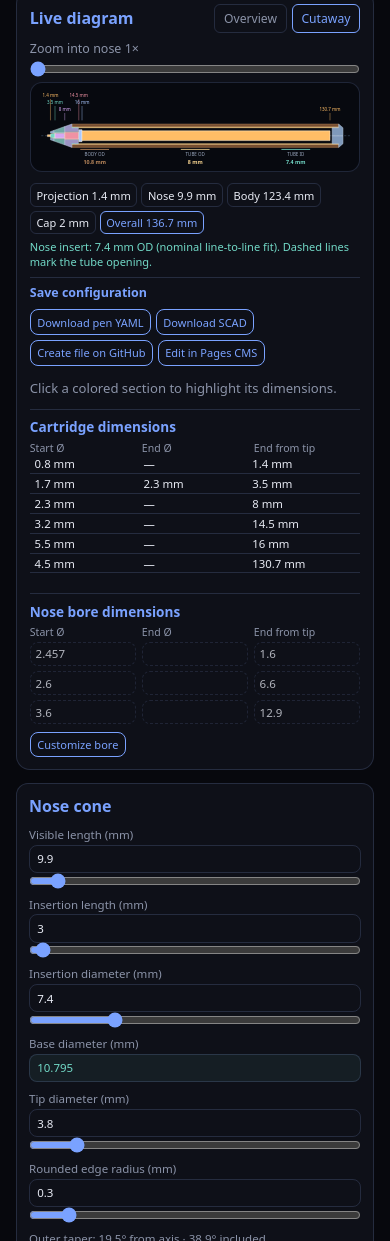
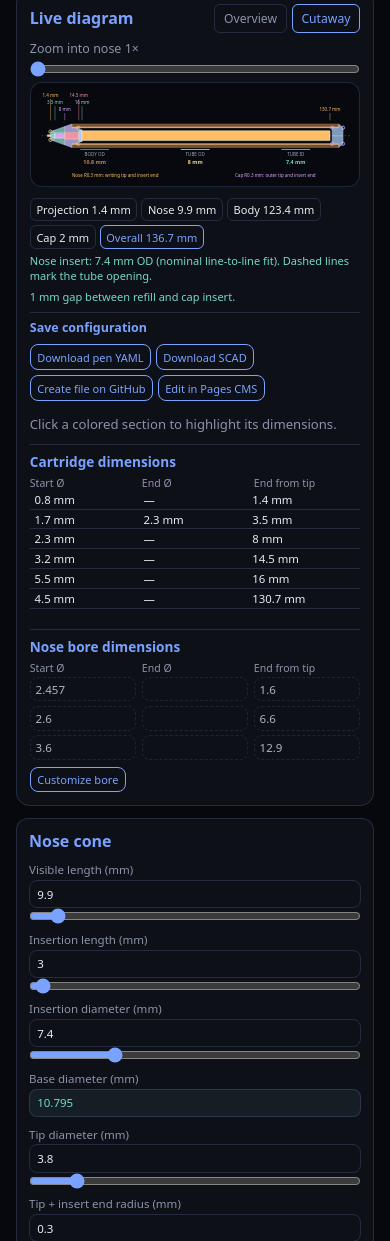
Before and after one commit to jquintus/pens, a plain HTML site: page site/openscad/designer.html in a window 390 px wide. Shown: the part 759-2000 px from the top of the page. Drawn offline with Linux system fonts and the light colour scheme.

Commit message:
Add one-click refill fit and radius edge callouts

```diff
--- a/site/openscad/designer.html
+++ b/site/openscad/designer.html
@@ -1,6 +1,6 @@
 <!doctype html>
 <html lang="en"><head><meta charset="utf-8"><meta name="viewport" content="width=device-width,initial-scale=1">
-<title>Pen designer · OpenSCAD Pens</title><link rel="stylesheet" href="../styles.css"><link rel="stylesheet" href="styles.css?v=20261101-default-scale"></head>
+<title>Pen designer · OpenSCAD Pens</title><link rel="stylesheet" href="../styles.css"><link rel="stylesheet" href="styles.css?v=20261101-radius-callouts"></head>
 <body><div class="bg-grid" aria-hidden="true"></div><header class="site-header"><div class="site-header__inner"><a class="brand-link" href="index.html"><div class="brand"><span class="brand__mark"></span><div><h1 class="brand__title">Pens · OpenSCAD</h1><p class="brand__tag">Refill catalog and pen designer</p></div></div></a><nav class="quick-links"><a class="quick-links__item" href="index.html">Gallery</a><a class="quick-links__item" href="cartridges.html">Cartridges</a><a class="quick-links__item" href="https://app.pagescms.org/jquintus/pens/main/collection/configurations">Pages CMS</a></nav></div></header>
 <main class="designer">
   <div class="designer__intro"><p class="preview__eyebrow">Interactive designer</p><h2>Design around your tube</h2></div>
@@ -17,13 +17,13 @@
     <section class="designer__preview" aria-label="Pen diagram">
       <div class="designer__panel-heading"><h3>Live diagram</h3><div class="designer__view-switch" role="tablist" aria-label="Diagram view"><button id="show-overview" type="button" role="tab" aria-selected="false" aria-controls="overview-panel">Overview</button><button id="show-cutaway" type="button" role="tab" aria-selected="true" aria-controls="cutaway-panel">Cutaway</button></div></div>
       <div id="overview-panel" hidden><svg id="overview" viewBox="0 0 800 130" role="img" aria-label="Full pen overview with nose cone, body, and end cap"></svg></div>
-      <div id="cutaway-panel"><label class="designer__zoom">Zoom into nose <span id="cutaway-zoom-value">1×</span><input id="cutaway-zoom" type="range" min="1" max="6" step="0.5" value="1"></label><svg id="cutaway" viewBox="0 0 800 210" role="img" aria-label="Dimensioned axial cutaway"></svg><div id="cutaway-dimensions" class="designer__lengths" aria-label="Pen length dimensions"></div><p id="cutaway-fit-note" class="designer__fit-note"></p></div>
+      <div id="cutaway-panel"><label class="designer__zoom">Zoom into nose <span id="cutaway-zoom-value">1×</span><input id="cutaway-zoom" type="range" min="1" max="6" step="0.5" value="1"></label><svg id="cutaway" viewBox="0 0 800 210" role="img" aria-label="Dimensioned axial cutaway"></svg><div id="cutaway-dimensions" class="designer__lengths" aria-label="Pen length dimensions"></div><p id="cutaway-fit-note" class="designer__fit-note"></p><p id="cap-fit-note" class="designer__fit-note"></p></div>
       <section class="designer__save-strip"><h3>Save configuration</h3><div class="designer__actions"><button id="download-config" type="button">Download pen YAML</button><button id="download-scad" type="button">Download SCAD</button><a id="github-config" target="_blank" rel="noopener">Create file on GitHub</a><a href="https://app.pagescms.org/jquintus/pens/main/collection/configurations">Edit in Pages CMS</a></div></section>
       <p class="designer__hint">Click a colored section to highlight its dimensions.</p><div class="designer__dimensions-grid"><div id="refill-dimensions" class="designer__inline-dimensions"><h3>Cartridge dimensions</h3><div id="segments"></div></div><div id="bore-dimensions" class="designer__inline-dimensions"><h3>Nose bore dimensions</h3><div id="bore-segments"></div><div class="designer__actions"><button id="customize-bore" type="button">Customize bore</button><button id="reset-bore" type="button" hidden>Reset from refill</button></div></div></div>
     </section>
     <section class="designer__controls" aria-label="Geometry controls">
       <div id="panel-nose" class="designer__control-card"><h3>Nose cone</h3><div id="nose-fields" class="designer__fields"></div><p id="nose-angle" class="designer__hint" aria-live="polite"></p></div>
-      <div id="panel-body" class="designer__control-card"><h3>Body</h3><div id="body-fields" class="designer__fields"><input id="body-diameter" type="hidden" value="9"><div class="designer__hardware-value">Front OD <strong id="body-front-od"></strong></div><div class="designer__hardware-value">Rear OD <strong id="body-rear-od"></strong></div><div class="designer__hardware-value">Tube OD <strong id="tube-od"></strong></div><div class="designer__hardware-value">Tube ID <strong id="tube-id"></strong></div><label>Length (mm)<input id="body-length" type="number" min="0" step="0.1" value="110"></label></div><p id="tube-assumption-note" class="designer__hint">Tube and bushing diameters come from the selected hardware. Only the nose and cap are printable.</p><div id="body-hardware-notes"></div></div>
+      <div id="panel-body" class="designer__control-card"><h3>Body</h3><div id="body-fields" class="designer__fields"><input id="body-diameter" type="hidden" value="9"><div class="designer__hardware-value">Front OD <strong id="body-front-od"></strong></div><div class="designer__hardware-value">Rear OD <strong id="body-rear-od"></strong></div><div class="designer__hardware-value">Tube OD <strong id="tube-od"></strong></div><div class="designer__hardware-value">Tube ID <strong id="tube-id"></strong></div><div class="designer__length-field"><label>Length (mm)<input id="body-length" type="number" min="0" step="0.1" value="110"></label><button id="fit-body-length" class="designer__fit-action" type="button"></button></div></div><p id="tube-assumption-note" class="designer__hint">Tube and bushing diameters come from the selected hardware. Only the nose and cap are printable.</p><div id="body-hardware-notes"></div></div>
       <div id="panel-cap" class="designer__control-card"><h3>End cap</h3><div id="cap-fields" class="designer__fields"></div></div>
       <div id="panel-fit" class="designer__control-card"><h3>Refill fit</h3><label>Tip projection beyond nose (mm)<input id="tip-projection" type="number" min="0" step="0.1" value="0"></label><div class="designer__fields"><label>Tip bore clearance (mm)<input id="tip-clearance" type="number" min="0" step="0.05" value="0.3"></label><label>Passage clearance (mm)<input id="passage-clearance" type="number" min="0" step="0.05" value="0.4"></label></div><p class="designer__hint">Clearances add to the measured refill diameters.</p><label class="designer__sweep-toggle"><input id="fit-sweep-enabled" type="checkbox"> Generate insertion fit sweep</label><div id="fit-sweep-controls" hidden><div class="designer__fields"><label>Start Ø (mm)<input id="fit-sweep-start" type="number" min="0" step="0.01" value="7.40"></label><label>End Ø (mm)<input id="fit-sweep-end" type="number" min="0" step="0.01" value="7.45"></label><label>Step (mm)<input id="fit-sweep-step" type="number" min="0.01" step="0.01" value="0.01"></label></div><div class="designer__sweep-navigation"><button id="fit-sweep-prev" type="button">Previous</button><span id="fit-sweep-current"></span><button id="fit-sweep-next" type="button">Next</button></div></div></div>
     </section>
--- a/site/openscad/designer.js
+++ b/site/openscad/designer.js
@@ -15,7 +15,7 @@ function option(select,value,label){const el=document.createElement("option");el
 function numericFields(container,keys,values,locked=[],onChange=()=>{}){
  container.replaceChildren();
  for(const key of keys){
-  const label=document.createElement("label");label.textContent=`${names[key] || key} (mm)`;
+  const label=document.createElement("label");const caption=key==="round_radius_mm"?(container.id==="nose-fields"?"Tip + insert end radius":"Outer end + insert end radius"):(names[key]||key);label.textContent=`${caption} (mm)`;
   const input=document.createElement("input");input.type="number";input.step=container.id==="cap-fields"&&key==="diameter_mm"?"0.01":"0.1";input.min="0";input.dataset.key=key;input.value=values[key]??"";
   const slider=document.createElement("input");slider.type="range";slider.min="0";slider.max=key.includes("length")?"150":key.includes("radius")?"3":"30";slider.step="0.1";slider.value=input.value;
   if(locked.includes(key)){input.readOnly=true;slider.hidden=true;label.title="Set by selected hardware"}
@@ -23,6 +23,7 @@ function numericFields(container,keys,values,locked=[],onChange=()=>{}){
    input.addEventListener("input",()=>{slider.value=input.value;onChange(key,Number(input.value));update()});
    slider.addEventListener("input",()=>{input.value=slider.value;onChange(key,Number(input.value));update()});
   }
+  if(key==="round_radius_mm"){input.addEventListener("focus",update);input.addEventListener("blur",update)}
   label.append(input,slider);
   if(container.id==="cap-fields"&&key==="diameter_mm"){
    const wrapper=document.createElement("div");wrapper.className="designer__derived-field";
@@ -31,10 +32,24 @@ function numericFields(container,keys,values,locked=[],onChange=()=>{}){
    const reset=document.createElement("button");reset.id="cap-diameter-reset";reset.type="button";reset.textContent="Reset to bushing";
    reset.addEventListener("click",()=>{const value=currentBarrel?.rear_od_mm;if(!Number.isFinite(value))return;input.value=value;slider.value=value;capDiameterOverridden=false;updateCapOverrideUi();update()});
    toolbar.append(status,reset);wrapper.append(label,toolbar);container.append(wrapper);
+  }else if(container.id==="cap-fields"&&key==="insertion_length_mm"){
+   const wrapper=document.createElement("div");wrapper.className="designer__length-field";
+   const button=document.createElement("button");button.id="fit-cap-insertion";button.className="designer__fit-action";button.type="button";
+   wrapper.append(label,button);container.append(wrapper);
   }else container.append(label);
  }
 }
 function updateCapOverrideUi(){const status=$("cap-diameter-status"),reset=$("cap-diameter-reset");if(!status||!reset)return;status.textContent=capDiameterOverridden?"Overridden":"From bushing";reset.hidden=!capDiameterOverridden;status.closest(".designer__derived-field").classList.toggle("is-overridden",capDiameterOverridden)}
+function refillCapFit(s){const parts=profile(s.refill);if(!parts.length)return null;const refillBack=parts.at(-1).end_distance_mm-s.projection,capFront=s.nose.visible_length_mm+s.bodyLength-s.cap.insertion_length_mm;return {gap:capFront-refillBack,bodyLength:refillBack-s.nose.visible_length_mm+s.cap.insertion_length_mm,capInsertion:s.nose.visible_length_mm+s.bodyLength-refillBack}}
+function updateFitActions(s){
+ const fit=refillCapFit(s),bodyButton=$("fit-body-length"),capButton=$("fit-cap-insertion"),note=$("cap-fit-note");
+ if(!fit){bodyButton.disabled=true;bodyButton.textContent="Select a refill";capButton.disabled=true;capButton.textContent="Select a refill";note.textContent="";return}
+ const gap=Number(fit.gap.toFixed(3)),bodyTarget=Number(fit.bodyLength.toFixed(3)),capTarget=Number(fit.capInsertion.toFixed(3));
+ bodyButton.dataset.target=bodyTarget;bodyButton.disabled=bodyTarget<=0||Math.abs(gap)<0.001;bodyButton.textContent=bodyButton.disabled&&Math.abs(gap)<0.001?"Refill meets cap":`Set body to ${bodyTarget} mm`;
+ capButton.dataset.target=capTarget;capButton.disabled=capTarget<=0||capTarget>=s.bodyLength-s.nose.insertion_length_mm||Math.abs(gap)<0.001;capButton.textContent=capButton.disabled&&Math.abs(gap)<0.001?"Refill meets cap":capTarget<=0?"Lengthen body first":capButton.disabled?"Cap insert would be too long":`Set insert to ${capTarget} mm`;
+ note.classList.toggle("is-overlap",gap<-.001);
+ note.textContent=gap>.001?`${gap} mm gap between refill and cap insert.`:gap<-.001?`${Math.abs(gap)} mm overlap between refill and cap insert.`:"Refill meets the cap insert.";
+}
 function attachSlider(id,max,step){const input=$(id),slider=document.createElement("input");slider.type="range";slider.min="0";slider.max=String(max);slider.step=String(step);slider.value=input.value;input.after(slider);input.addEventListener("input",()=>{if(id==="tip-projection")projectionCustomized=true;slider.value=input.value;update()});slider.addEventListener("input",()=>{if(id==="tip-projection")projectionCustomized=true;input.value=slider.value;update()})}
 function setProjectionDefault(refill,explicit){const first=refill?.segments?.[0]?.end_distance_mm;const value=explicit??(Number.isFinite(first)?first:0);$("tip-projection").value=value;$("tip-projection").nextElementSibling.value=value}
 function readFields(container){return Object.fromEntries([...container.querySelectorAll('input[type="number"]')].map(i=>[i.dataset.key,Number(i.value)]))}
@@ -97,7 +112,7 @@ function validate(s){const issues=[];for(const [label,obj] of [["Nose",s.nose],[
  if(bore.length&&Math.abs(bore.at(-1).end_distance_mm-noseTotal)>0.001)issues.push("Last bore end must equal nose visible plus insertion length");
  const tubeDiameter=s.barrel?.tube_id_mm??0;
  if(s.refill){if(!s.refill.geometry_ready)issues.push("Refill measurements are incomplete");const parts=profile(s.refill);for(const fill of parts)for(const hole of bore){const start=Math.max(fill.start_distance_mm-s.projection,hole.start_distance_mm),end=Math.min(fill.end_distance_mm-s.projection,hole.end_distance_mm);if(end>start&&Math.max(diameterAt(fill,start+s.projection)-diameterAt(hole,start),diameterAt(fill,end+s.projection)-diameterAt(hole,end))>=0)issues.push("Refill intersects the nose bore")}
- if(parts.length&&parts.at(-1).end_distance_mm-s.projection>s.nose.visible_length_mm+s.bodyLength-s.cap.insertion_length_mm){const minimum=parts.at(-1).end_distance_mm-s.projection-s.nose.visible_length_mm+s.cap.insertion_length_mm;issues.push(`Refill reaches the end cap; body length must be at least ${minimum.toFixed(1)} mm`)}
+ if(parts.length&&parts.at(-1).end_distance_mm-s.projection>s.nose.visible_length_mm+s.bodyLength-s.cap.insertion_length_mm+1e-6){const minimum=parts.at(-1).end_distance_mm-s.projection-s.nose.visible_length_mm+s.cap.insertion_length_mm;issues.push(`Refill overlaps the cap insert; body length must be at least ${minimum.toFixed(1)} mm`)}
  for(const fill of parts){const start=Math.max(fill.start_distance_mm-s.projection,noseTotal),end=Math.min(fill.end_distance_mm-s.projection,s.nose.visible_length_mm+s.bodyLength-s.cap.insertion_length_mm);if(end>start&&Math.max(diameterAt(fill,start+s.projection),diameterAt(fill,end+s.projection))>=tubeDiameter)issues.push("Refill is wider than the tube opening")}}
  return [...new Set(issues)]}
 function renderValidation(s,issues){
@@ -191,7 +206,7 @@ function renderValidation(s,issues){
    else mark("#passage-clearance","Increase passage clearance or change tip projection so the refill fits the bore.");
    continue;
   }
-  if(issue.startsWith("Refill reaches the end cap")){mark("#body-length",issue);continue}
+  if(issue.startsWith("Refill overlaps the cap insert")){mark("#body-length",issue);continue}
   if(issue==="Refill is wider than the tube opening"){
    mark("#tube-select",`The refill is wider than the selected tube ID of ${s.barrel?.tube_id_mm} mm. Choose hardware with a larger measured tube opening.`);continue;
   }
@@ -210,7 +225,7 @@ function cutaway(s){
  const largest=Math.max(s.bodyDiameter,s.bodyRearDiameter||0,nose.base_diameter_mm,nose.insertion_diameter_mm,cap.diameter_mm,cap.tip_diameter_mm,...parts.map(maxDiameter),1);
  const top=100,half=largest*scale/2,mid=top+half,rad=d=>Math.max(0.5,d*scale/2);
  const diagramBottom=mid+half;
- svg.setAttribute("viewBox",`0 0 800 ${Math.ceil(diagramBottom+58)}`);
+ svg.setAttribute("viewBox",`0 0 800 ${Math.ceil(diagramBottom+94)}`);
  const point=(a,r)=>`${x(a)},${mid-r}`;
  const polygon=(points,fill,stroke="none",opacity=1,attrs="")=>`<polygon points="${points.map(([a,r])=>point(a,r)).join(" ")}" fill="${fill}" stroke="${stroke}" opacity="${opacity}" ${attrs}/>`;
  let shapes=`<line x1="25" y1="${mid}" x2="780" y2="${mid}" stroke="#587391" stroke-dasharray="5 4"/>`;
@@ -245,6 +260,15 @@ function cutaway(s){
  const bodyValue=s.bodyDiameter===rearBodyDiameter?`${displayDiameter(s.bodyDiameter)} mm`:`${displayDiameter(s.bodyDiameter)} mm tip, ${displayDiameter(rearBodyDiameter)} mm cap`;
  for(const [center,label,value,color] of [[155,"BODY OD",bodyValue,"#bd8a5d"],[400,"TUBE OD",`${tubeOD} mm`,"#f8d591"],[645,s.barrel?.tube_wall_assumption_mm?"TUBE ID (ASSUMED)":"TUBE ID",`${tubeID} mm`,"#72d9c7"]]){
   shapes+=`<line x1="${center-35}" y1="${diagramBottom+5}" x2="${center+35}" y2="${diagramBottom+5}" stroke="${color}" stroke-width="2"/><text x="${center}" y="${diagramBottom+22}" fill="#9ca9c0" font-size="11" text-anchor="middle">${label}</text><text x="${center}" y="${diagramBottom+40}" fill="${color}" font-size="13" font-weight="600" text-anchor="middle">${xml(value)}</text>`;
+ }
+ const focusedRadius=document.activeElement?.dataset?.key==="round_radius_mm"?(document.activeElement.closest("#nose-fields")?"nose":"cap"):null;
+ for(const [kind,radius,corners,center,color,description] of [
+  ["nose",nose.round_radius_mm,[[0,nose.tip_diameter_mm],[noseRear,nose.insertion_diameter_mm]],205,"#f6c56a","writing tip and insert end"],
+  ["cap",cap.round_radius_mm,[[bodyEnd+cap.length_mm,cap.tip_diameter_mm],[capInsertStart,cap.insertion_diameter_mm]],595,"#d6a6f3","outer tip and insert end"]
+ ]){
+  if(radius>0)for(const [distance,diameter] of corners)for(const sign of [-1,1])shapes+=`<circle class="designer__radius-marker${focusedRadius===kind?" is-active":""}" data-radius-for="${kind}" role="button" tabindex="0" aria-label="${kind} radius rounds the ${xml(description)}" cx="${x(distance)}" cy="${mid+sign*rad(diameter)}" r="${Math.max(4,Math.min(12,radius*scale))}" fill="none" stroke="${color}" stroke-width="2"><title>${xml(kind)} radius rounds the ${xml(description)}</title></circle>`;
+  const note=radius>0?`${kind==="nose"?"Nose":"Cap"} R${radius} mm: ${description}`:`${kind==="nose"?"Nose":"Cap"}: square edges`;
+  shapes+=`<text class="designer__radius-label${focusedRadius===kind?" is-active":""}" data-radius-for="${kind}" x="${center}" y="${diagramBottom+72}" fill="${color}" font-size="11" text-anchor="middle">${xml(note)}</text>`;
  }
  svg.innerHTML=shapes;applySelection();
  const overall=s.projection+noseEnd+s.bodyLength+cap.length_mm;
@@ -286,7 +310,7 @@ function configYaml(s){const copy=structuredClone(currentPen.config),first=s.nos
 function scadSource(s){const fields={nose_cone:s.nose,end_cap:s.cap}, assignments=Object.entries(fields).flatMap(([section,values])=>Object.entries(values).map(([key,value])=>`${section}_${key} = ${key==="bore_segments"?JSON.stringify(value.map(seg=>seg.kind==="taper"?[seg.diameter_start_mm,seg.diameter_end_mm,seg.end_distance_mm]:[seg.diameter_mm,seg.diameter_mm,seg.end_distance_mm])):value};`));const args=Object.entries(fields).flatMap(([section,values])=>Object.keys(values).map(key=>`${section}_${key}=${section}_${key}`));return `// Self-contained OpenSCAD source. Dimensions in millimeters.\n${assignments.join("\n")}\n$fn = 128;\n\n${data.scad_module}\ndesigner_parts(${args.join(", ")});\n`}
 function refillForExport(){if(!currentRefill)return null;const copy=structuredClone(currentRefill);delete copy.geometry_ready;delete copy.overall_length_mm;return copy}
 function showRefill(){const r=currentRefill;selectedSection=null;for(const [key,id] of [["id","refill-id"],["brand","refill-brand"],["model","refill-model"],["format","refill-format"],["measurement_status","refill-status"],["ink_type","refill-ink"]])$(id).value=r?.[key]||"";refillDraftError=false;renderRefillDimensions(r?.segments||[]);$("view-cartridge").href=r?`cartridges.html?id=${encodeURIComponent(r.id)}`:"cartridges.html";$("refill-info").textContent=r?`${r.format} · ${r.measurement_status} · ${r.segments?.at(-1)?.end_distance_mm??"unknown"} mm total`:"Select a refill to check its clearance and display its measured shape.";update()}
-function update(){if(!currentPen)return;const s=getState(),issues=validate(s);const halfAngle=Math.atan((s.nose.base_diameter_mm-s.nose.tip_diameter_mm)/(2*s.nose.visible_length_mm))*180/Math.PI;$("nose-angle").textContent=Number.isFinite(halfAngle)?`Outer taper: ${Math.abs(halfAngle).toFixed(1)}° from axis · ${(2*Math.abs(halfAngle)).toFixed(1)}° included`:"Outer taper angle unavailable";renderValidation(s,issues);overview(s);cutaway(s);if(three)three(s);updateSweepNavigation();const valid=!issues.length;$("download-config").disabled=!valid;$("download-scad").disabled=!valid;const text=configYaml(s),path=`configurations/${s.designId}.yml`;if(valid)githubLink($("github-config"),path,text);else{$("github-config").removeAttribute("href");$("github-config").setAttribute("aria-disabled","true")}
+function update(){if(!currentPen)return;const s=getState(),issues=validate(s);const halfAngle=Math.atan((s.nose.base_diameter_mm-s.nose.tip_diameter_mm)/(2*s.nose.visible_length_mm))*180/Math.PI;$("nose-angle").textContent=Number.isFinite(halfAngle)?`Outer taper: ${Math.abs(halfAngle).toFixed(1)}° from axis · ${(2*Math.abs(halfAngle)).toFixed(1)}° included`:"Outer taper angle unavailable";renderValidation(s,issues);overview(s);cutaway(s);updateFitActions(s);if(three)three(s);updateSweepNavigation();const valid=!issues.length;$("download-config").disabled=!valid;$("download-scad").disabled=!valid;const text=configYaml(s),path=`configurations/${s.designId}.yml`;if(valid)githubLink($("github-config"),path,text);else{$("github-config").removeAttribute("href");$("github-config").setAttribute("aria-disabled","true")}
  const refill=refillForExport(),refillErrors=refillIssues(refill);$("download-refill").disabled=!!refillErrors.length;if(!refillErrors.length)githubLink($("github-refill"),`refills/${refill.id}.yml`,yaml(refill)+"\n");else{$("github-refill").removeAttribute("href");$("github-refill").setAttribute("aria-disabled","true");$("github-refill").title=refillErrors.join(" · ")}}
 const penTitleCounts=new Map();for(const pen of data.pens){const title=pen.config.title||pen.id;penTitleCounts.set(title,(penTitleCounts.get(title)||0)+1)}
 const penChoices=[{value:"new",label:"New design"},...data.pens.map(p=>{const title=p.config.title||p.id,diameter=p.config.nose_cone?.cylinder_outside_diameter;return {value:p.id,label:penTitleCounts.get(title)>1&&Number.isFinite(diameter)?`${title} · ${diameter.toFixed(2)} mm insertion`:title}})];
@@ -391,10 +415,15 @@ function choosePen(){
 function showDiagram(view){for(const name of ["overview","cutaway"]){$(name+"-panel").hidden=name!==view;$("show-"+name).setAttribute("aria-selected",String(name===view))}}
 $("show-overview").addEventListener("click",()=>showDiagram("overview"));
 $("show-cutaway").addEventListener("click",()=>showDiagram("cutaway"));
+function focusRadius(kind){selectSection(kind,undefined,true);document.querySelector(`#${kind==="nose"?"nose":"cap"}-fields [data-key="round_radius_mm"]`)?.focus();for(const element of $("cutaway").querySelectorAll(`[data-radius-for="${kind}"]`))element.classList.add("is-active")}
+$("cutaway").addEventListener("click",event=>{const marker=event.target.closest?.("[data-radius-for]");if(!marker)return;event.stopImmediatePropagation();focusRadius(marker.dataset.radiusFor)});
+$("cutaway").addEventListener("keydown",event=>{if(event.key!=="Enter"&&event.key!==" ")return;const marker=event.target.closest?.("[data-radius-for]");if(!marker)return;event.preventDefault();event.stopImmediatePropagation();focusRadius(marker.dataset.radiusFor)});
 for(const id of ["cutaway","overview"]){$(id).addEventListener("click",event=>{const section=event.target.closest?.("[data-section-kind]");if(section)selectSection(section.dataset.sectionKind,section.dataset.sectionIndex===undefined?undefined:Number(section.dataset.sectionIndex),true)});$(id).addEventListener("keydown",event=>{if(event.key!=="Enter"&&event.key!==" ")return;const section=event.target.closest?.("[data-section-kind]");if(section){event.preventDefault();selectSection(section.dataset.sectionKind,section.dataset.sectionIndex===undefined?undefined:Number(section.dataset.sectionIndex),true)}})}
 for(const id of ["segments","bore-segments"])$(id).addEventListener("click",event=>{const row=event.target.closest?.(".designer__table-row[data-section-index]");if(row)selectSection(row.dataset.sectionKind,Number(row.dataset.sectionIndex))});
 $("tube-select").addEventListener("change",()=>{fillBushingChoices(null);currentBarrel=null;applyHardware(true);if(!$("fit-sweep-enabled").checked&&currentBarrel){$("fit-sweep-start").value=currentBarrel.tube_id_mm;$("fit-sweep-end").value=Number((currentBarrel.tube_id_mm+0.05).toFixed(3));updateSweepNavigation()}});
 $("bushing-select").addEventListener("change",()=>{currentBarrel=null;applyHardware(false)});
+$("fit-body-length").addEventListener("click",()=>{const target=Number($("fit-body-length").dataset.target);if(!(target>0))return;setNumber("body-length",target);update()});
+$("cap-fields").addEventListener("click",event=>{if(event.target.id!=="fit-cap-insertion")return;const target=Number(event.target.dataset.target),input=document.querySelector('#cap-fields [data-key="insertion_length_mm"]');if(!(target>0)||!input)return;input.value=target;input.nextElementSibling.value=target;update()});
 $("fit-sweep-enabled").addEventListener("change",()=>update());
 for(const id of ["fit-sweep-start","fit-sweep-end","fit-sweep-step"])$(id).addEventListener("input",update);
 $("fit-sweep-prev").addEventListener("click",()=>moveSweep(-1));$("fit-sweep-next").addEventListener("click",()=>moveSweep(1));
```
Also changed, not shown: site/openscad/styles.css (+9 -0 lines).
